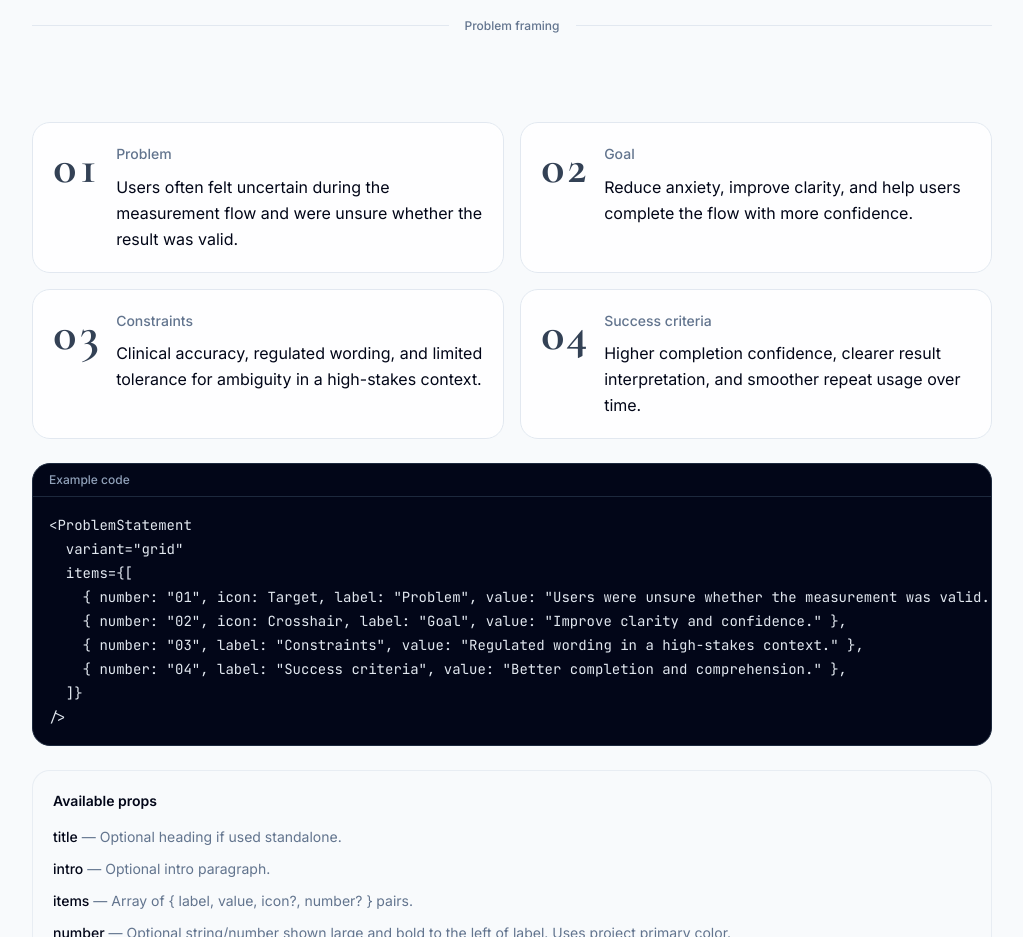
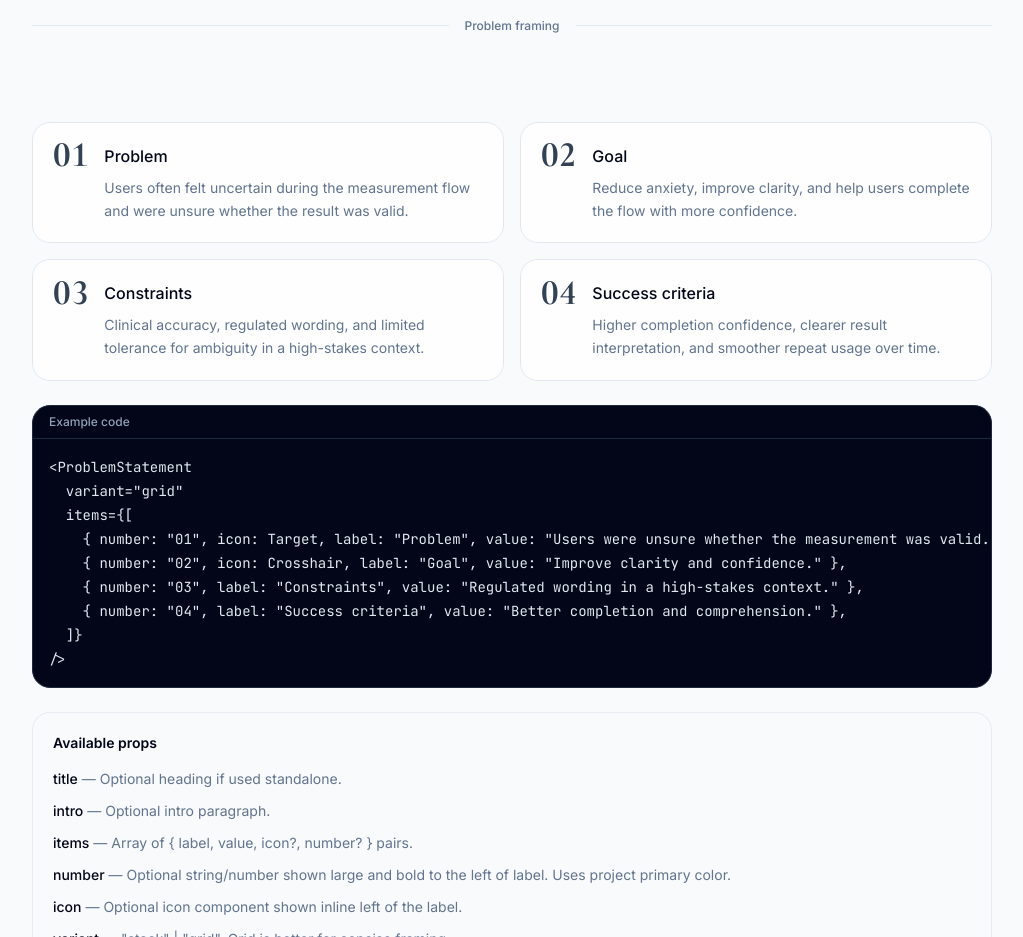
Before and after one commit to shkyb/shkyb.github.io, a React (Vite) app: page /projects/blocks-described in a window 1280 px wide. Shown: the part 2540-3477 px from the top of the page, without its empty margins (128-1151 px from the left). Built offline with nearby package versions, Linux system fonts and the light colour scheme.

Commit message:
problemstatement style adj

```diff
--- a/src/components/case/blocks/ProblemStatement.jsx
+++ b/src/components/case/blocks/ProblemStatement.jsx
@@ -65,7 +65,7 @@ export function ProblemStatement({
               >
                 {item.number != null ? (
                   <span
-                    className="shrink-0 font-serif text-5xl font-bold leading-none tabular-nums"
+                    className="shrink-0 font-serif text-4xl font-bold leading-none lining-nums tabular-nums mt-[-0.15em]"
                     style={{ color: "var(--project-primary, var(--project-kicker, #334155))" }}
                     aria-hidden="true"
                   >
@@ -83,7 +83,7 @@ export function ProblemStatement({
                       />
                     ) : null}
                     <Prose>
-                      <p className="m-0 text-sm font-medium text-(--project-muted-foreground,var(--muted-foreground))">
+                      <p className="m-0 text-base font-medium text-(--project-foreground,var(--foreground))">
                         {item.label}
                       </p>
                     </Prose>
@@ -91,7 +91,7 @@ export function ProblemStatement({
 
                   <div className="mt-2">
                     <Prose>
-                      <p className="m-0 text-base text-(--project-foreground,var(--foreground))">
+                      <p className="m-0 text-sm text-(--project-muted-foreground,var(--muted-foreground))">
                         {item.value}
                       </p>
                     </Prose>
```
